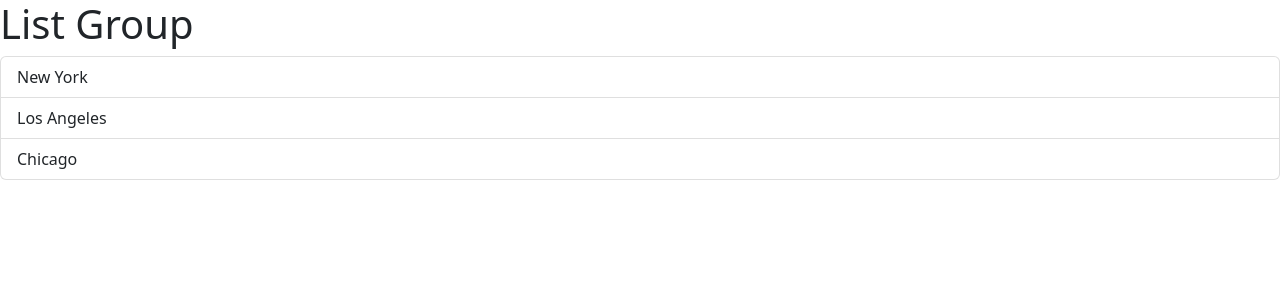
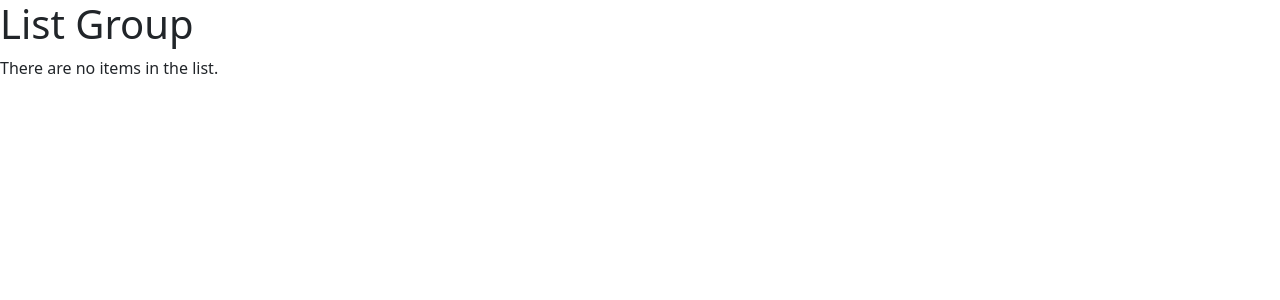
Before and after one commit to Julianna-Venter/React-Mock-Project, a React (Vite) app: page / in a window 1280 px wide. Shown: the top 300 px of the page. Built offline with nearby package versions, Linux system fonts and the light colour scheme.

Commit message:
feat: :sparkles: Conditional Rendering

```diff
--- a/src/components/ListGroup.tsx
+++ b/src/components/ListGroup.tsx
@@ -1,22 +1,20 @@
-
 //a component cannot return multiple elements. It can only return a single element.
 function ListGroup() {
+  let items = ["New York", "Los Angeles", "Chicago", "Houston"];
 
-    const items = [
-        'New York',
-        'Los Angeles',
-        'Chicago',
-    ];
-
+  items = [];
 
   // <> <=> <Fragment>
   //This is a built-in component that allows you to return multiple elements from a component, without adding extra nodes to the DOM.
   return (
     <>
       <h1>List Group</h1>
+      {items.length === 0 && <p>There are no items in the list.</p>}
       <ul className="list-group">
         {items.map((item) => (
-                <li className="list-group-item" key={item} >{item}</li>
+          <li className="list-group-item" key={item}>
+            {item}
+          </li>
         ))}
       </ul>
     </>
```
Lines whose indentation alone changed are shown as unchanged.
